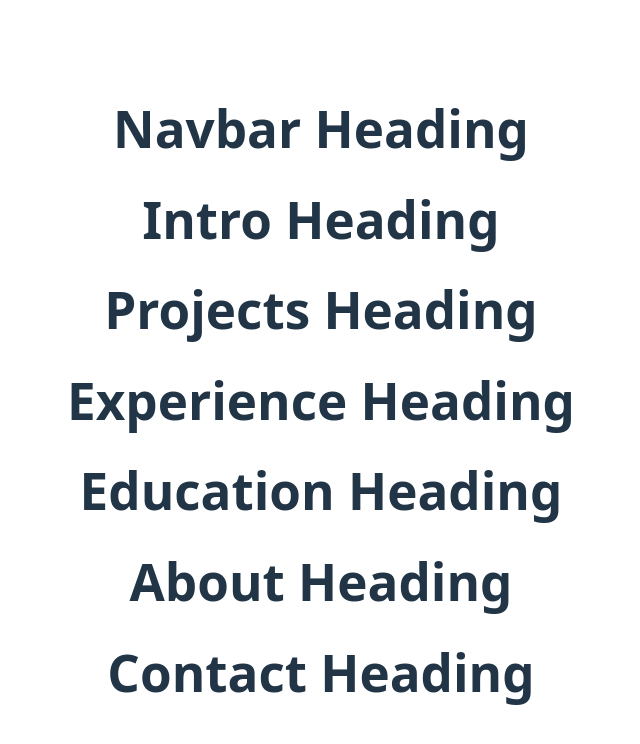
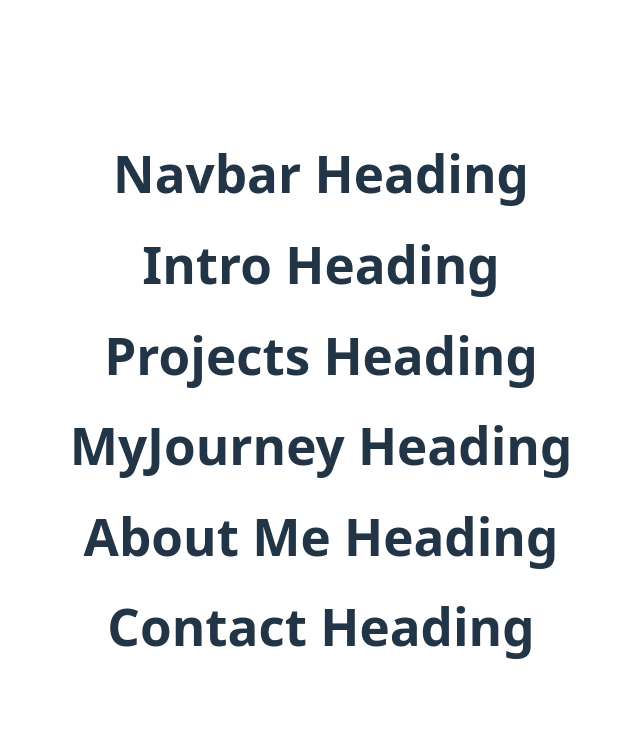
Before and after one commit to nic-cab-sor/nic-cab-sor.github.io, a React (Vite) app: page / in a window 1280 px wide. Shown: the top 744 px of the page, without its empty margins (319-959 px from the left). Built offline with nearby package versions, Linux system fonts and the light colour scheme.

Commit message:
changed experience and education sections into one myjourney section

```diff
--- a/src/App.tsx
+++ b/src/App.tsx
@@ -3,10 +3,9 @@
 // import viteLogo from '/vite.svg'
 import Navbar from './components/Navbar'
 import Intro from './sections/Intro'
+import Projects from './sections/Projects'
+import MyJourney from './sections/MyJourney'
 import AboutMe from './sections/AboutMe'
-import Projects from './sections/Projects'
-import Experience from './sections/Experience'
-import Education from './sections/Education'
 import Contact from './sections/Contact'
 import './styles/App.css'
 
@@ -17,8 +16,7 @@ function App() {
       <Navbar></Navbar>
       <Intro></Intro>
       <Projects></Projects>
-      <Experience></Experience>
-      <Education></Education>
+      <MyJourney></MyJourney>
       <AboutMe></AboutMe>
       <Contact></Contact>
     </>
--- a/src/sections/AboutMe.tsx
+++ b/src/sections/AboutMe.tsx
@@ -1,9 +1,9 @@
-function About() {
+function AboutMe() {
     return (
         <div>
-            <h1>About Heading</h1>
+            <h1>About Me Heading</h1>
         </div>
     )
 }
 
-export default About
+export default AboutMe
--- a/src/sections/Education.tsx
+++ /dev/null
@@ -1,9 +0,0 @@
-function Education() {
-    return (
-        <div>
-            <h1>Education Heading</h1>
-        </div>
-    )
-}
-
-export default Education
--- a/src/sections/Experience.tsx
+++ /dev/null
@@ -1,9 +0,0 @@
-function Experience() {
-    return (
-        <div>
-            <h1>Experience Heading</h1>
-        </div>
-    )
-}
-
-export default Experience
--- /dev/null
+++ b/src/sections/MyJourney.tsx
@@ -0,0 +1,9 @@
+function MyJourney() {
+    return (
+        <div>
+            <h1>MyJourney Heading</h1>
+        </div>
+    )
+}
+
+export default MyJourney
```
